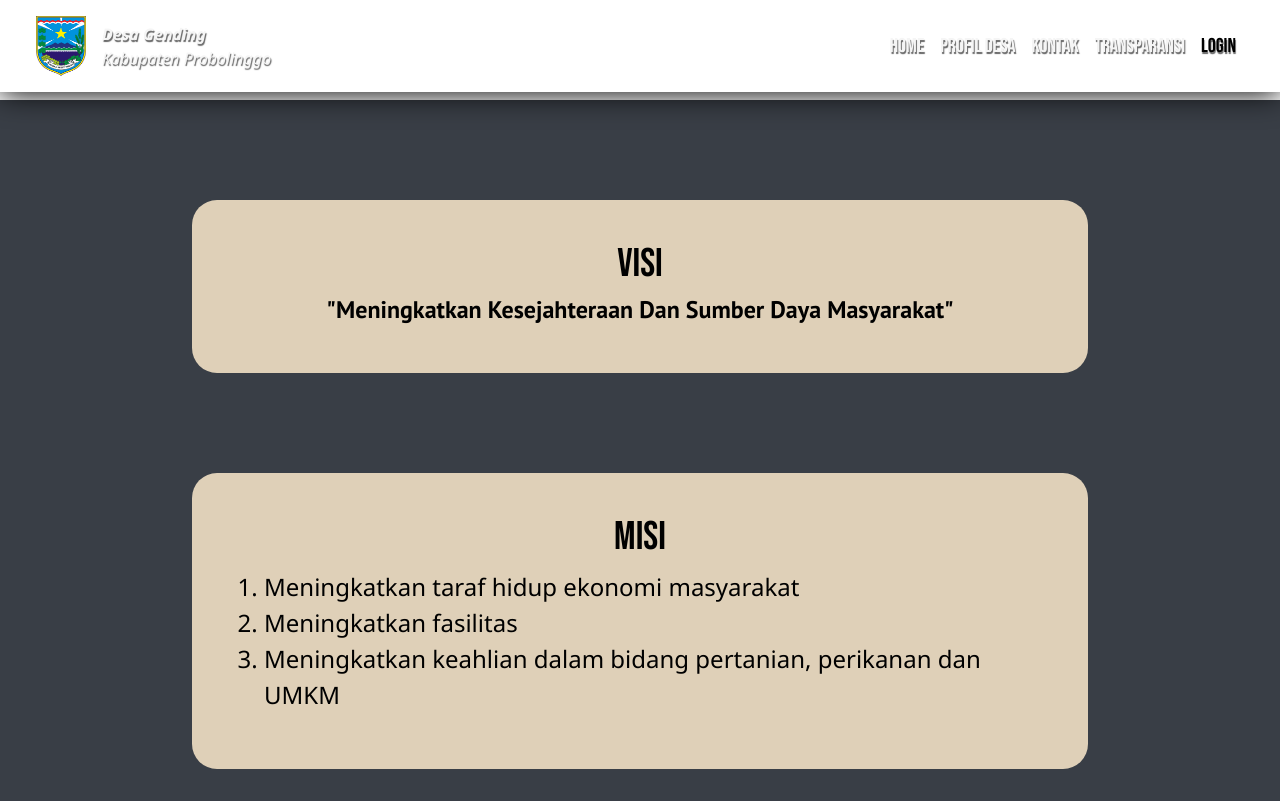
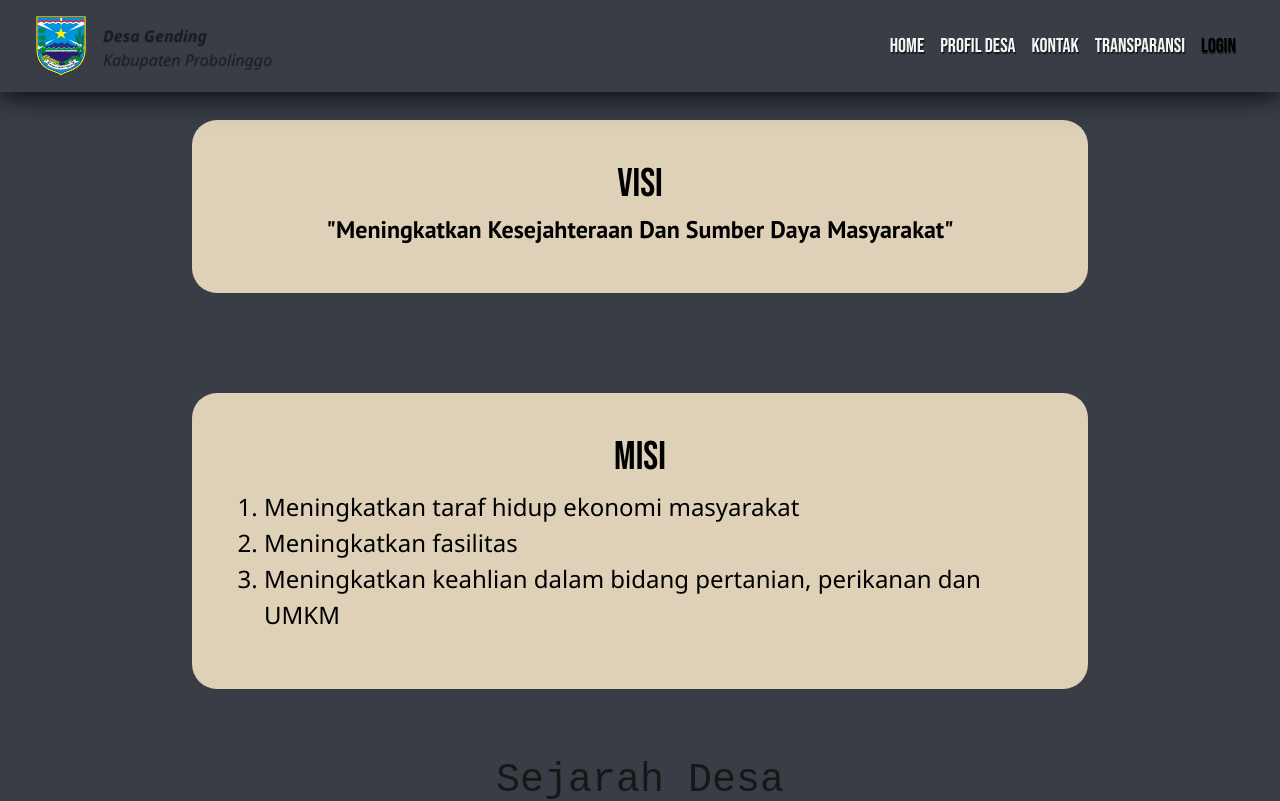
Before and after one commit to cahya8623/Aplikasi-visualisasi-Anggaran-Desa, a Next.js app: page /Profil in a window 1280 px wide. Shown: the top 801 px of the page. Built offline with nearby package versions, Linux system fonts and the light colour scheme.

Commit message:
done part-7

```diff
--- a/src/pages/Profil.tsx
+++ b/src/pages/Profil.tsx
@@ -6,7 +6,6 @@ export default function Profil() {
   return (
     <div>
       <Navbar />
-
       <div className="bg-content">
         <div className="sub-content">
           <h1 className="text-center">Visi</h1>
--- a/src/styles/globals.css
+++ b/src/styles/globals.css
@@ -292,7 +292,8 @@
 .bg-content{
   width: 100vw;
   /* height: 100vh; */
-  margin-top: 100px;
+  /* margin-top: 1px; */
+  padding-top: 20px;
   display: flex;
   flex-direction: column;
   align-items: center;
@@ -335,7 +336,7 @@
 }
 
 .navbar{
-  color: whitesmoke;
+  color: rgba(245, 245, 245, 0);
   position: fixed;
   top: 0;
   left: 0;
```
